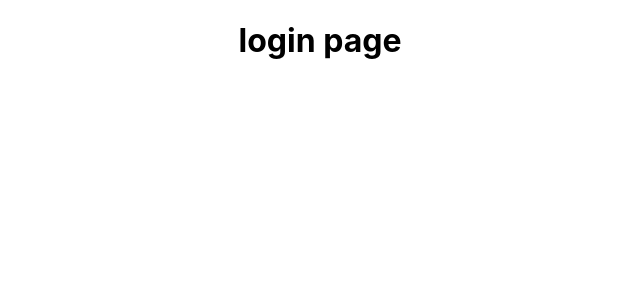
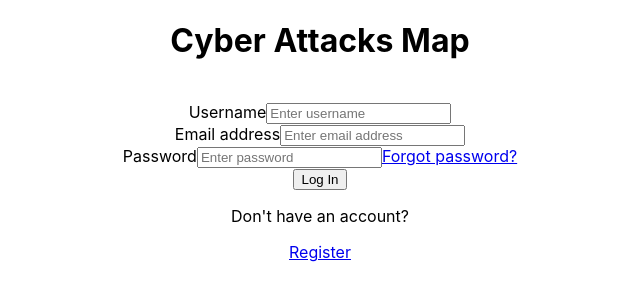
Before and after one commit to rajpootmegha7/CapstoneCyberSecurity, a React (Create React App) app in the folder frontend-app/: page /Login in a window 1280 px wide. Shown: the top 300 px of the page, without its empty margins (320-960 px from the left). Built offline with nearby package versions, Linux system fonts and the light colour scheme.

Commit message:
initial setup for login frontend
- draft login component (in progress)
- starting tailwind setup
- adding .DS_Store to gitignore

```diff
--- a/frontend-app/src/App.css
+++ b/frontend-app/src/App.css
@@ -1,3 +1,21 @@
+@tailwind base;
+@tailwind components;
+@tailwind utilities;
+
+body {
+  margin: 0;
+  font-family: -apple-system, BlinkMacSystemFont, 'Segoe UI', 'Roboto', 'Oxygen',
+    'Ubuntu', 'Cantarell', 'Fira Sans', 'Droid Sans', 'Helvetica Neue',
+    sans-serif;
+  -webkit-font-smoothing: antialiased;
+  -moz-osx-font-smoothing: grayscale;
+}
+
+code {
+  font-family: source-code-pro, Menlo, Monaco, Consolas, 'Courier New',
+    monospace;
+}
+
 .App {
   text-align: center;
 }
--- a/frontend-app/src/containers/login/login.js
+++ b/frontend-app/src/containers/login/login.js
@@ -1,10 +1,56 @@
 // javascript login file for login functionality.
 import React, { Component } from 'react'
+import ReactDOM from 'react-dom'
 
-export default class login extends Component {
+
+
+class LoginForm extends React.Component {
+  constructor(props){
+    super(props);
+
+  }
+
   render() {
     return (
-      <h1>login page</h1>
+      <div className="login">
+        <form action=""> {/*attach function here*/}
+          {/* placeholder for potential hero image */}
+          <img src="" alt="" />
+
+          <div id="usernameGroup">
+            <label>Username</label>
+            <input type="username" placeholder="Enter username"  />
+          </div>
+
+          <div id="emailGroup">
+            <label for="email">Email address</label>
+            <input id="email" type="email" placeholder="Enter email address"  />
+          </div>
+          <div id="passwordGroup">
+            <label for="password">Password</label>
+            <input id="password" type="password" placeholder = "Enter password" />
+            <a class="sp-underline"href="!putendpointhere">Forgot password?</a>
+          </div>
+          <button class="login-register">Log In</button>
+        </form>
+        <p>Don't have an account?</p><a href="!putendpointhere">Register</a>
+      </div>
     )
   }
 }
+
+export default class Login extends Component {
+  render() {
+    return (
+        <div className="login">
+          <h1> Cyber Attacks Map </h1>
+          <LoginForm />
+        </div>
+    );
+  }
+}
+
+// ========================================
+
+const root = ReactDOM.createRoot(document.getElementById("root"));
+root.render(<Login/>);
--- a/frontend-app/src/containers/login/style.css
+++ b/frontend-app/src/containers/login/style.css
@@ -0,0 +1,7 @@
+a.sp-underline{
+    text-decoration: none;
+}
+
+a.sp-underline::hover{
+    text-decoration: underline;
+}
--- /dev/null
+++ b/postcss.config.js
@@ -0,0 +1,6 @@
+module.exports = {
+  plugins: {
+    tailwindcss: {},
+    autoprefixer: {},
+  },
+}
```
Also changed, not shown: tailwind.config.js (added, +8 -0 lines), 1 other file (tests, documents, lock files or other folders).
